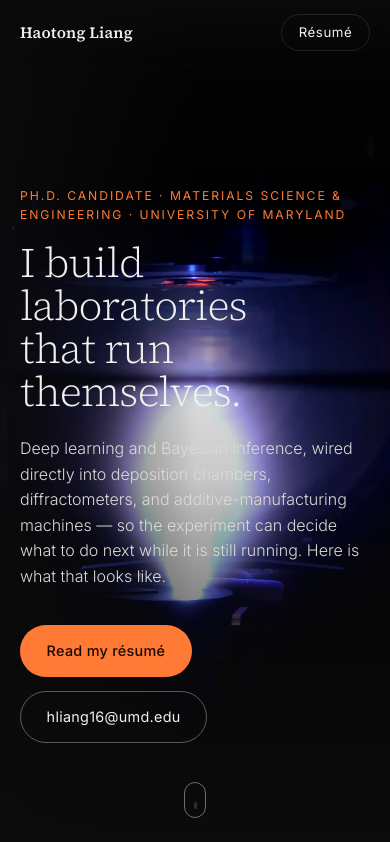
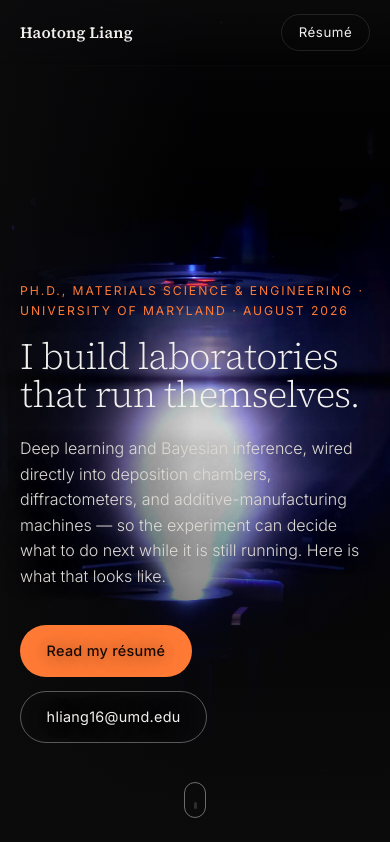
Before and after one commit to AuroraLHT/auroralht.github.io, a plain HTML site: page index.html in a window 390 px wide. Shown: the top 842 px of the page. Drawn offline with Linux system fonts and the light colour scheme.

Commit message:
Update the header for post-defense status and clear the nav bar
The hero copy is bottom-anchored, so on short viewports it grew upward
until the fixed nav sat on top of the first line — a 66px overlap at
1440x700, 1280x620 and landscape phones. Give it top padding as
clearance and size the headline against viewport height as well as
width, so a short window gets a smaller headline instead of a clipped
one. Widen the copy block so the eyebrow holds one line, and add a soft
text shadow where it crosses the plume.

Ph.D. Candidate becomes Ph.D., Materials Science & Engineering ·
University of Maryland · August 2026.

Co-Authored-By: Claude Opus 5 <noreply@anthropic.com>

```diff
--- a/index.html
+++ b/index.html
@@ -34,7 +34,7 @@
   <section class="hero">
     <img class="hero-img" src="assets/gallery/pld-deposition-1800.webp" alt="A pulsed-laser ablation plume crossing a deposition chamber" fetchpriority="high" decoding="async" />
     <div class="hero-copy">
-      <p class="eyebrow">Ph.D. Candidate · Materials Science &amp; Engineering · University of Maryland</p>
+      <p class="eyebrow">Ph.D., Materials Science &amp; Engineering · University of Maryland · August 2026</p>
       <h1>I build laboratories<br />that run themselves.</h1>
       <p class="hero-lede">
         Deep learning and Bayesian inference, wired directly into deposition chambers,
--- a/style.css
+++ b/style.css
@@ -173,11 +173,18 @@ a { color: inherit; }
     linear-gradient(to right, rgba(11, 11, 12, 0.88) 0%, rgba(11, 11, 12, 0.42) 26%, rgba(11, 11, 12, 0) 50%);
 }
 
+/* The copy is bottom-anchored, so on a short viewport it grows upward and
+   slides under the fixed bar. The top padding is its clearance: invisible on
+   tall screens, and on short ones it pushes the hero past 100svh instead of
+   letting the nav land on the first line. */
 .hero-copy {
   position: relative;
   z-index: 2;
-  padding: 0 var(--pad) clamp(5rem, 12vh, 9rem);
-  max-width: 46rem;
+  padding: clamp(5.5rem, 14vh, 8rem) var(--pad) clamp(5rem, 12vh, 9rem);
+  max-width: 52rem;   /* enough for the eyebrow to hold one line on desktop */
+  /* The line ends over the plume, which is the brightest part of the frame —
+     a soft shadow holds contrast there without dimming the photograph. */
+  text-shadow: 0 1px 18px rgba(9, 9, 11, 0.6);
 }
 
 .eyebrow {
@@ -188,11 +195,13 @@ a { color: inherit; }
   color: var(--accent);
 }
 
+/* Sized against viewport height as well as width, so a short laptop window
+   or a phone in landscape does not get a headline taller than the screen. */
 .hero h1 {
   margin: 0 0 1.4rem;
   font-family: var(--serif);
   font-weight: 300;
-  font-size: clamp(2.6rem, 7.2vw, 5.4rem);
+  font-size: clamp(2.3rem, min(7.2vw, 9.5vh), 5.4rem);
   line-height: 1.03;
   letter-spacing: -0.022em;
 }
--- a/tools/build.js
+++ b/tools/build.js
@@ -318,7 +318,7 @@ return `<!DOCTYPE html>
   <section class="hero">
     <img class="hero-img" src="assets/gallery/${hero.id}-1800.webp" alt="A pulsed-laser ablation plume crossing a deposition chamber" fetchpriority="high" decoding="async" />
     <div class="hero-copy">
-      <p class="eyebrow">Ph.D. Candidate · Materials Science &amp; Engineering · University of Maryland</p>
+      <p class="eyebrow">Ph.D., Materials Science &amp; Engineering · University of Maryland · August 2026</p>
       <h1>I build laboratories<br />that run themselves.</h1>
       <p class="hero-lede">
         Deep learning and Bayesian inference, wired directly into deposition chambers,
```
